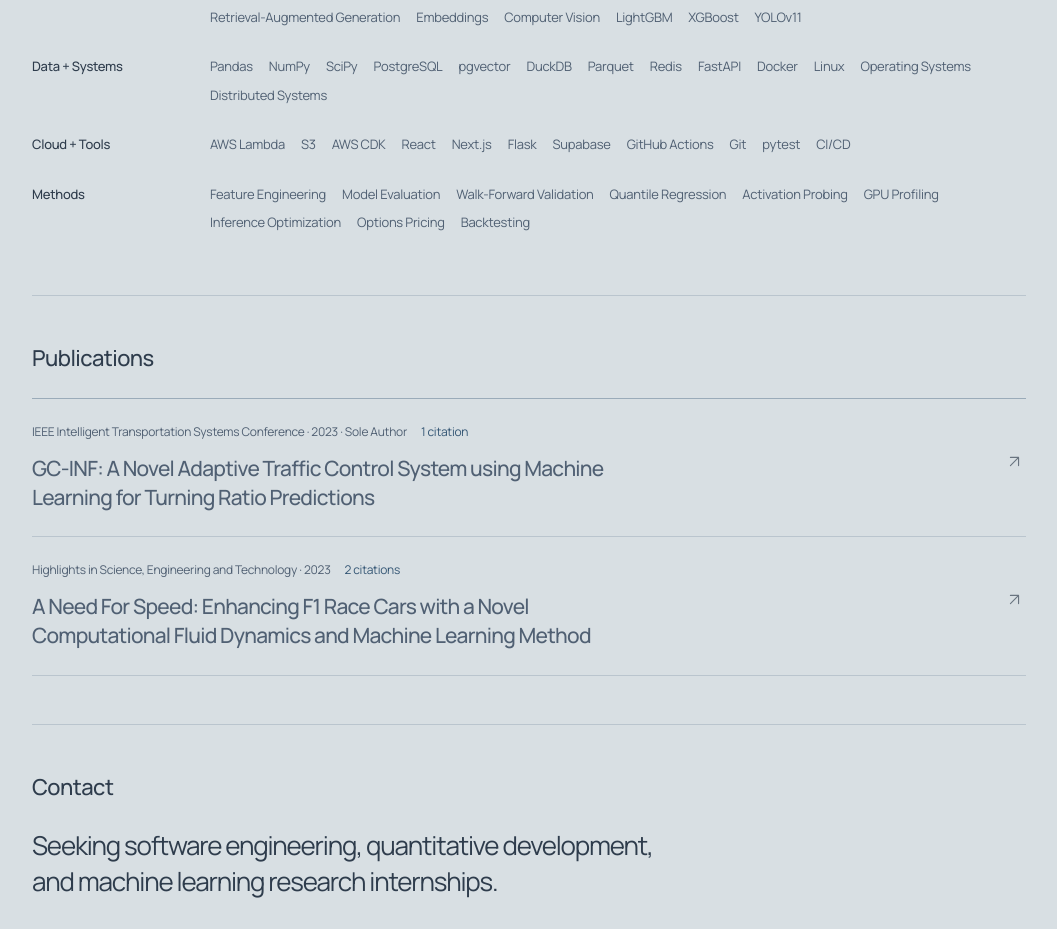
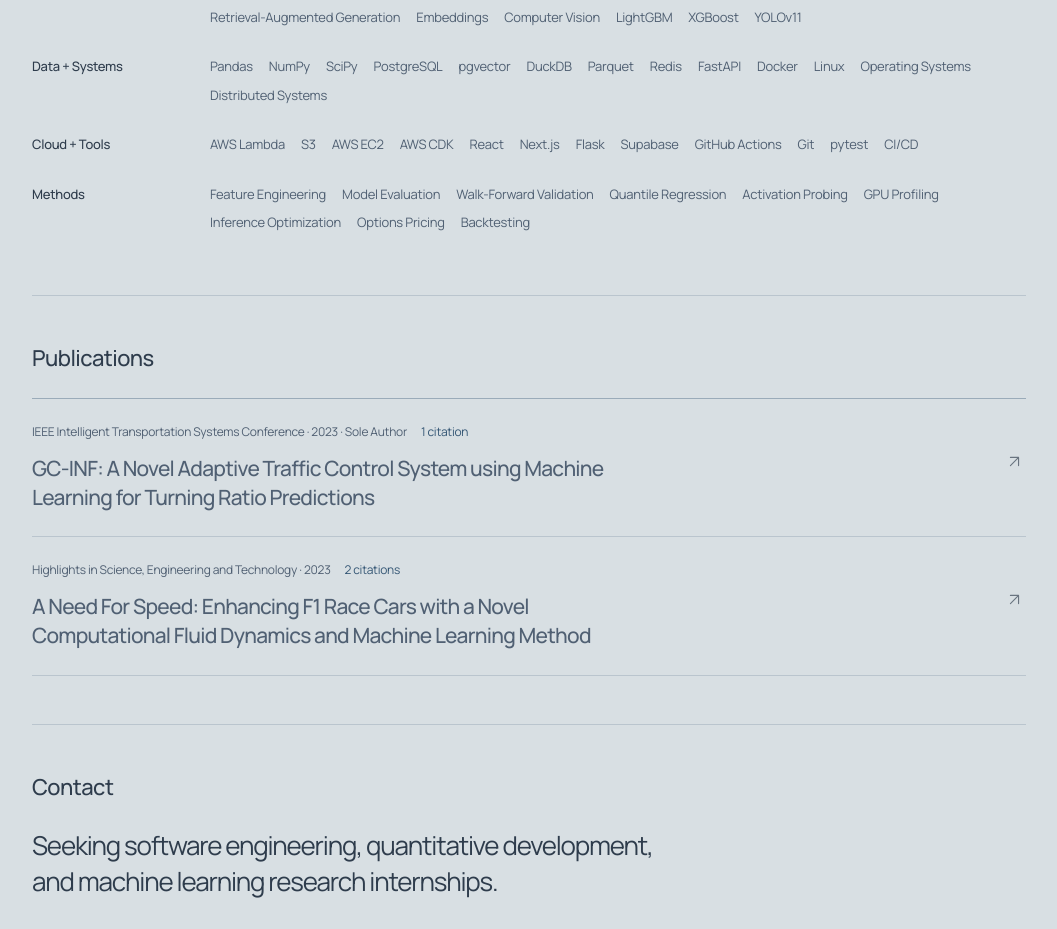
Before and after one commit to kenchengkc/personal-website, a Next.js app: page / in a window 1280 px wide. Shown: the part 3221-4150 px from the top of the page, without its empty margins (206-1263 px from the left). Built offline with nearby package versions, Linux system fonts and the light colour scheme.

Commit message:
Add AWS EC2 to cloud skills

```diff
--- a/components/sections/Skills.tsx
+++ b/components/sections/Skills.tsx
@@ -44,6 +44,7 @@
     skills: [
       "AWS Lambda",
       "S3",
+      "AWS EC2",
       "AWS CDK",
       "React",
       "Next.js",
```
